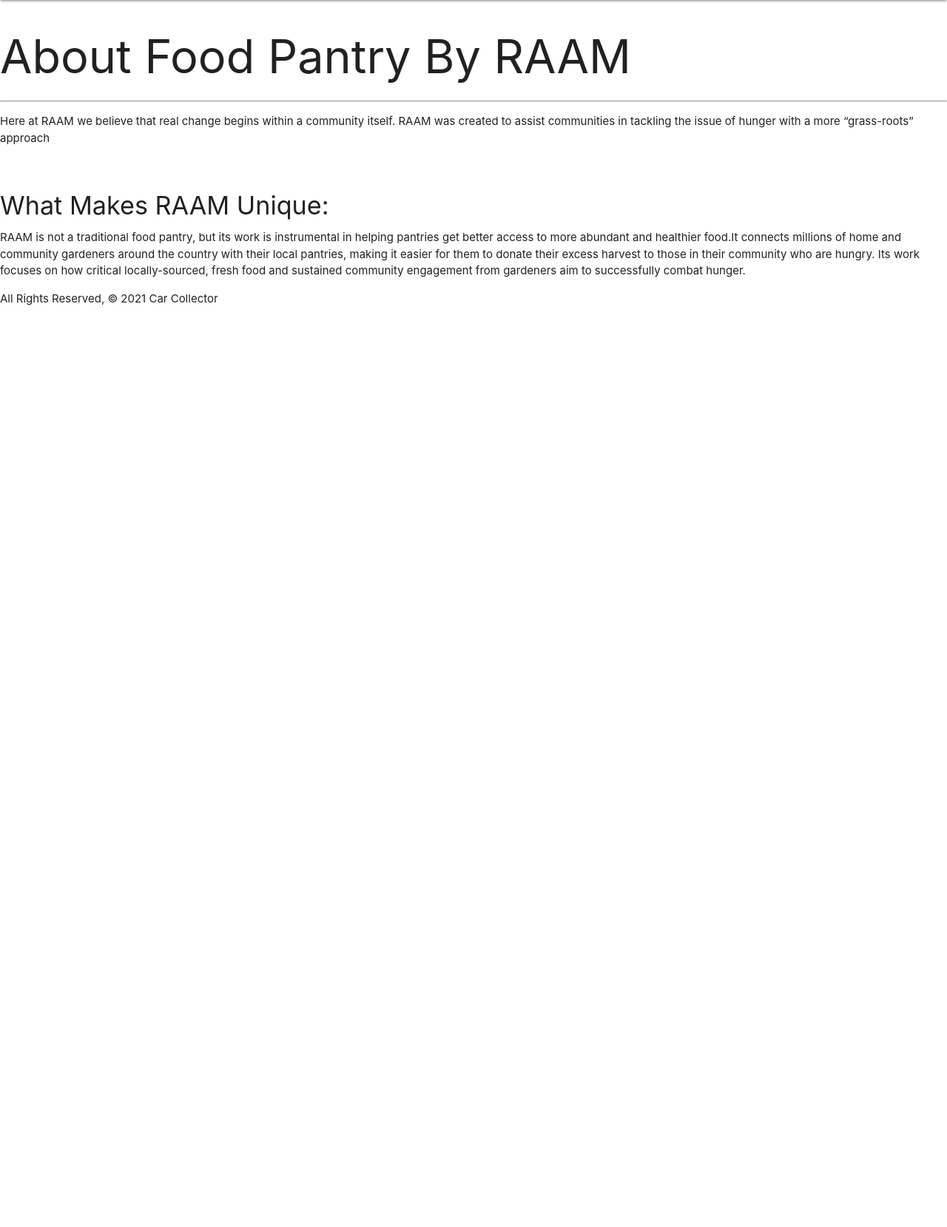
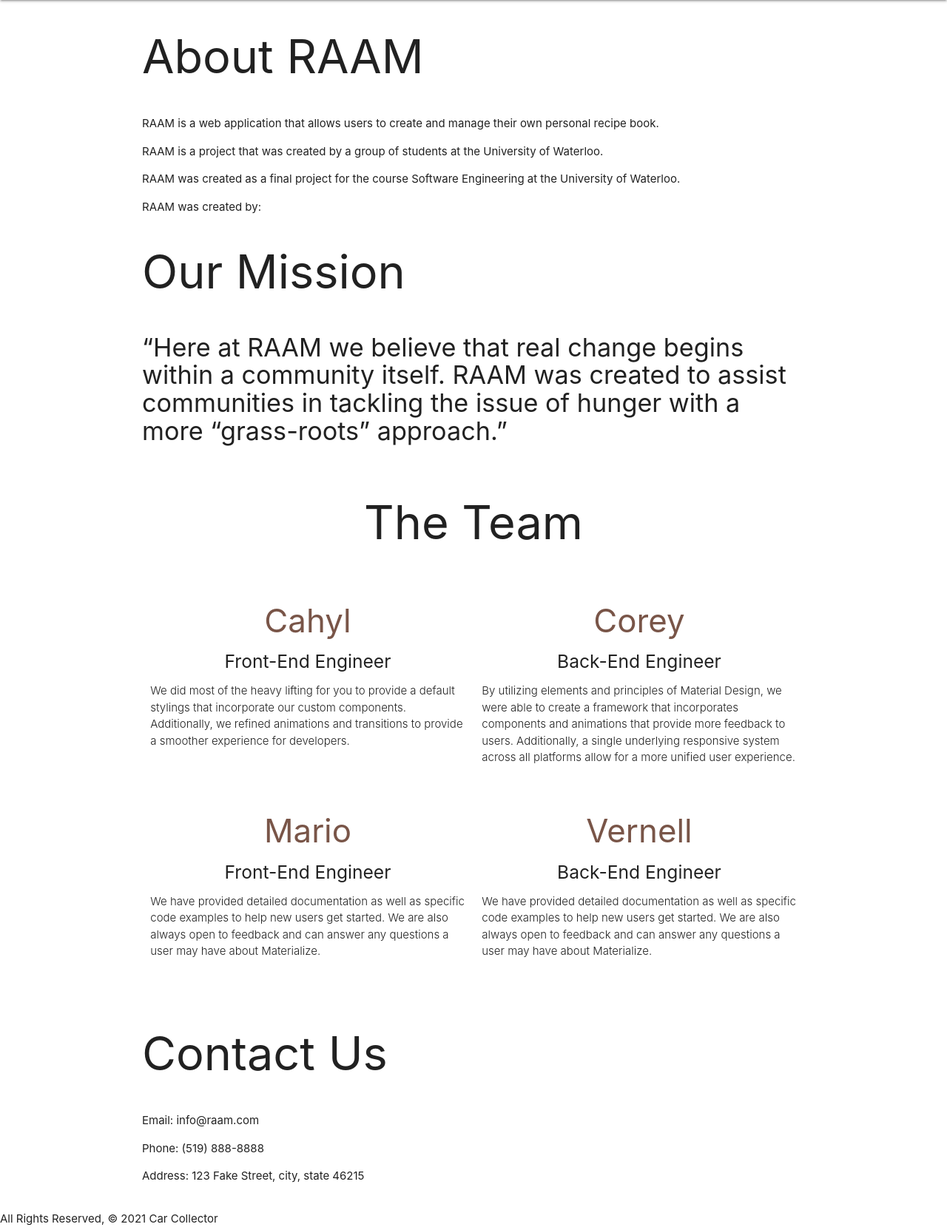
Before and after one commit to mariorojasac/raam, a Django app: template main_app/templates/about.html in a window 1280 px wide. Shown: the part 64-1723 px from the top of the page at 74% size. Before the commit the page ends 477 px from the top, so only its background shows below. Run offline with Django 3.2, Linux system fonts and the light colour scheme; the template is opened without the code that fills it, so the values that code supplies are empty.

Commit message:
adding about

```diff
--- a/main_app/templates/about.html
+++ b/main_app/templates/about.html
@@ -1,23 +1,123 @@
 {% extends 'base.html' %}
 
 {% block content %}
+<div>
+<div class="container">
+<div class="row">
+    <h1> About RAAM </h1>
+</div>
 
-<h1> About Food Pantry By RAAM  </h1>
-<hr />
-<p>
-    Here at RAAM we believe that real change begins within a  community itself.
-    RAAM was created to assist communities in tackling the issue of hunger with a
-    more “grass-roots” approach
-</p>
-<br />
-<p>
-    <h4>What Makes RAAM Unique: </h4>
-    RAAM is not a traditional food pantry, but its work is instrumental in helping pantries
-    get better access to more abundant and healthier food.It connects millions of home and
-    community gardeners around the country with their local pantries, making it easier for them to donate
-    their excess harvest to those in their community who are hungry. Its work focuses on how critical locally-sourced,
-    fresh food and sustained community engagement from gardeners aim to successfully combat hunger.
-</p>
+<div>
+    <p>
+        RAAM is a web application that allows users to create and manage their own
+        personal recipe book.
+    </p>
+    <p>
+        RAAM is a project that was created by a group of students at the University of
+        Waterloo.
+    </p>
+    <p>
+        RAAM was created as a final project for the course Software Engineering
+        at the University of Waterloo.
+    </p>
+    <p>
+        RAAM was created by:
+    </p>
+
+</div>
+</div>
+
+
+<div class="container">
+<div class="row">
+    <h1> Our Mission </h1>
+</div>
+
+<div>
+    <h4>
+       “Here at RAAM we believe that real change begins within a  community itself. RAAM was created to assist communities in tackling the issue of hunger with a more “grass-roots” approach.”
+    </h4>
+</div>
+</div>
+
+<div class="container">
+    <div class="section">
+        <div class="row">
+            <div><h1 class="center">The Team</h1></div>
+        </div>
+
+      <!--   Team Section   -->
+      <div class="row">
+        <div class="col s6 m6">
+          <div class="icon-block">
+              <h3 class="center brown-text">Cahyl</h3>
+              <h5 class="center">Front-End Engineer</h5>
+
+              <p class="light">We did most of the heavy lifting for you to provide a default stylings that incorporate our custom components. Additionally, we refined animations and transitions to provide a smoother experience for developers.</p>
+            </div>
+        </div>
+
+        <div class="col s6 m6">
+            <div class="icon-block">
+              <h3 class="center brown-text">Corey</h3>
+              <h5 class="center">Back-End Engineer</h5>
+
+            <p class="light">By utilizing elements and principles of Material Design, we were able to create a framework that incorporates components and animations that provide more feedback to users. Additionally, a single underlying responsive system across all platforms allow for a more unified user experience.</p>
+          </div>
+        </div>
+
+    </div>
+    <div class="row">
+        <div class="col s12 m6">
+          <div class="icon-block">
+              <h3 class="center brown-text">Mario</h3>
+              <h5 class="center">Front-End Engineer</h5>
+
+              <p class="light">We have provided detailed documentation as well as specific code examples to help new users get started. We are also always open to feedback and can answer any questions a user may have about Materialize.</p>
+            </div>
+        </div>
+        <div class="col s12 m6">
+            <div class="icon-block">
+                <h3 class="center brown-text">Vernell</h3>
+                <h5 class="center">Back-End Engineer</h5>
+
+
+            <p class="light">We have provided detailed documentation as well as specific code examples to help new users get started. We are also always open to feedback and can answer any questions a user may have about Materialize.</p>
+          </div>
+        </div>
+      </div>
+
+    </div>
+  </div>
+
+
+
+
+<div class="container">
+<div class="row">
+    <h1> Contact Us </h1>
+</div>
+
+<div class="row">
+    <p>
+        Email: info@raam.com
+    </p>
+    <p>
+        Phone: (519) 888-8888
+    </p>
+    <p>
+        Address: 123 Fake Street, city, state 46215
+    </p>
+</div>
+</div>
+
+
+
+
+
+
+
+</div>
 
 
 {% endblock %}
```
